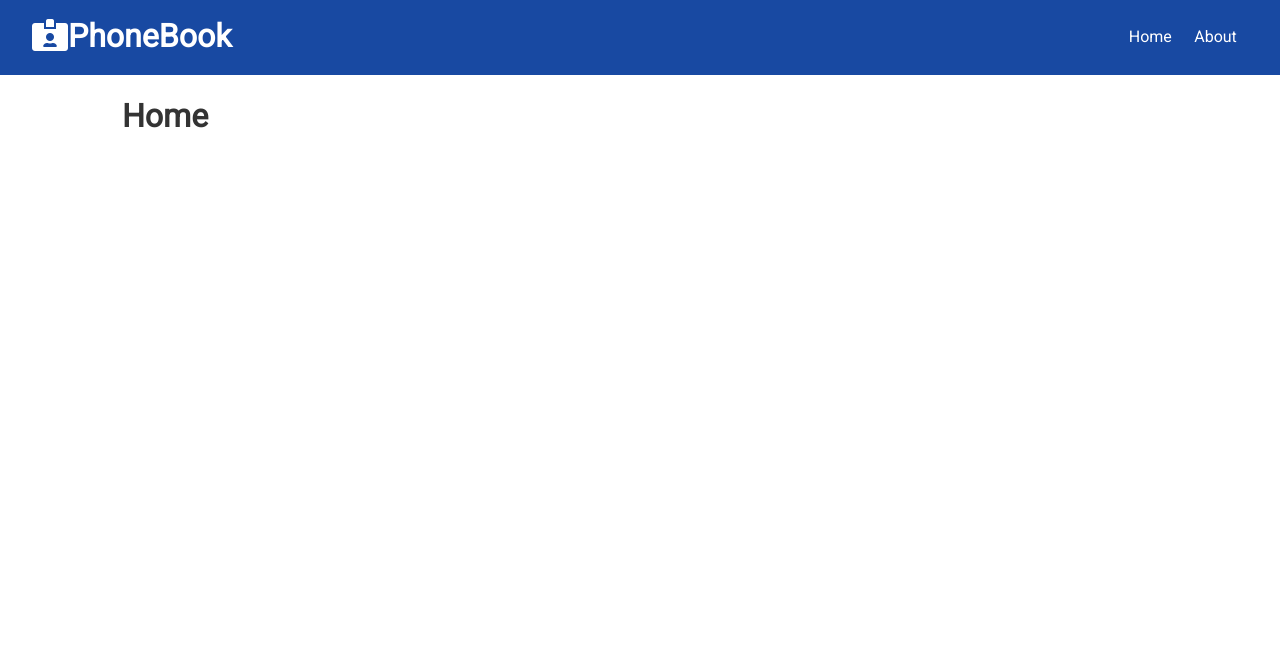
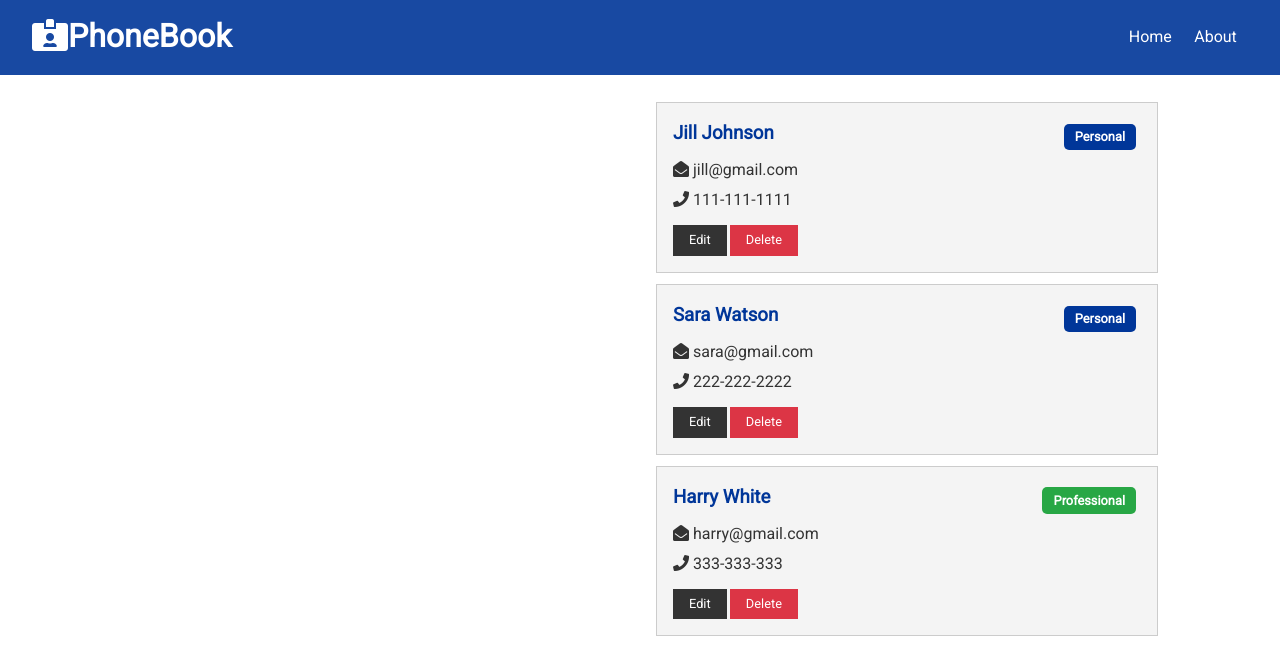
Before and after one commit to dahwi/Phonebook, a React (Create React App) app in the folder client/: page / in a window 1280 px wide. Shown: the top 658 px of the page. Built offline with nearby package versions, Linux system fonts and the light colour scheme.

Commit message:
Contacts & ContactItem Components

```diff
--- /dev/null
+++ b/client/src/components/contacts/ContactItem.js
@@ -0,0 +1,44 @@
+import React from "react";
+import PropTypes from "prop-types";
+
+const ContactItem = ({ contact }) => {
+  const { id, name, email, phone, type } = contact;
+  return (
+    <div className='card bg-light'>
+      <h3 className='text-primary text-left'>
+        {name}{" "}
+        <span
+          style={{ float: "right" }}
+          className={
+            "badge " +
+            (type === "professional" ? "badge-success" : "badge-primary")
+          }
+        >
+          {type.charAt(0).toUpperCase() + type.slice(1)}
+        </span>
+      </h3>
+      <ul className='list'>
+        {email && (
+          <li>
+            <i className='fas fa-envelope-open'></i> {email}
+          </li>
+        )}
+        {phone && (
+          <li>
+            <i className='fas fa-phone'></i> {phone}
+          </li>
+        )}
+      </ul>
+      <p>
+        <button className='btn btn-dark btn-sm'>Edit</button>
+        <button className='btn btn-danger btn-sm'>Delete</button>
+      </p>
+    </div>
+  );
+};
+
+ContactItem.propTypes = {
+  contact: PropTypes.object.isRequired,
+};
+
+export default ContactItem;
--- /dev/null
+++ b/client/src/components/contacts/Contacts.js
@@ -0,0 +1,19 @@
+import React, { Fragment, useContext } from "react";
+import ContactItem from "./ContactItem";
+import ContactContext from "../../context/contact/contactContext";
+
+const Contacts = () => {
+  const contactContext = useContext(ContactContext);
+
+  const { contacts } = contactContext;
+
+  return (
+    <Fragment>
+      {contacts.map((contact) => (
+        <ContactItem key={contact.id} contact={contact} />
+      ))}
+    </Fragment>
+  );
+};
+
+export default Contacts;
--- a/client/src/components/pages/Home.js
+++ b/client/src/components/pages/Home.js
@@ -1,9 +1,13 @@
 import React from "react";
+import Contacts from "../contacts/Contacts";
 
 const Home = () => {
   return (
-    <div>
-      <h1>Home</h1>
+    <div className='grid-2'>
+      <div>{/* ContactForm */}</div>
+      <div>
+        <Contacts />
+      </div>
     </div>
   );
 };
```
